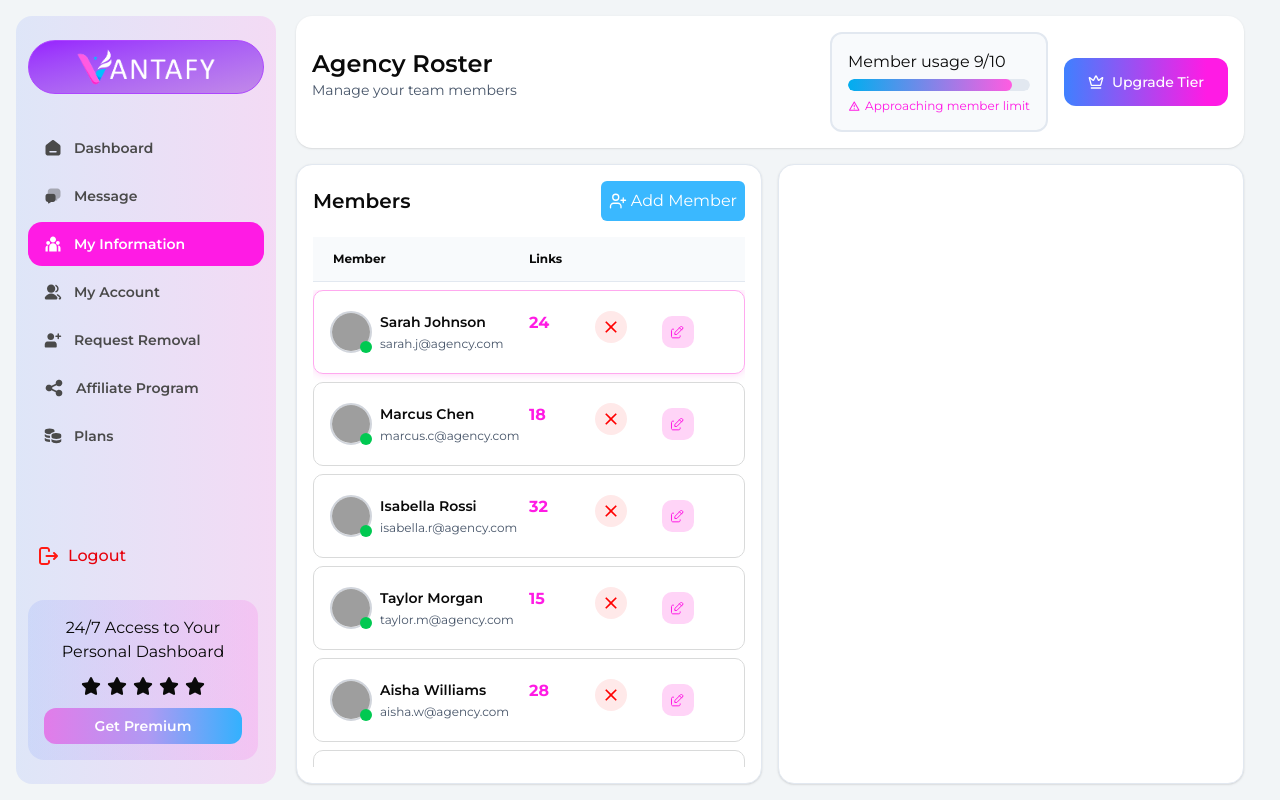
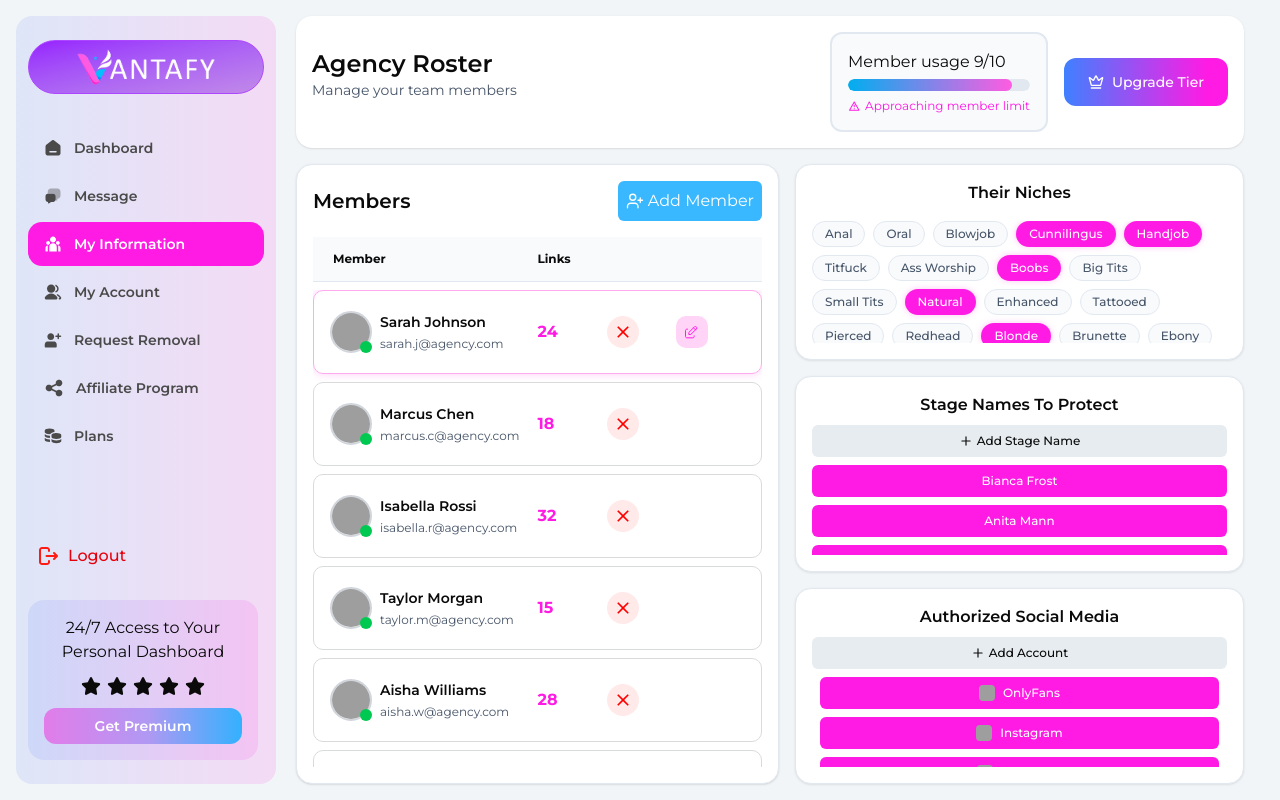
Before and after one commit to raazr62/Vantafy_frontend, a React (Vite) app: page /dashboard/my-information in a window 1280 px wide. Built offline with nearby package versions, Linux system fonts and the light colour scheme; grey boxes are pictures that could not be loaded.

Commit message:
add: MyInformation Page: TheirNiches, StageNamesToProtect, AuthorizedSocialMedia section

```diff
--- a/package.json
+++ b/package.json
@@ -43,6 +43,7 @@
     "react-router": "^7.9.6",
     "react-router-hash-link": "^2.4.3",
     "sort-by": "^1.2.0",
+    "sweetalert2": "^11.26.10",
     "swiper": "^12.0.3",
     "tailwind-merge": "^3.4.0",
     "tailwindcss": "^4.1.17"
--- /dev/null
+++ b/src/components/DashboardComponent/MyInformation.jsx/AuthorizedSocialMedia.jsx
@@ -0,0 +1,93 @@
+import { Button } from "@/components/ui/button";
+import { getSocialPlatform } from "@/lib/utils";
+import CommonInputField from "@/shared/AuthShared/CommonInputField";
+import { PlusIcon } from "lucide-react";
+import React, { useState } from "react";
+import toast from "react-hot-toast";
+import { Link } from "react-router";
+
+const AuthorizedSocialMedia = ({ memberData }) => {
+  const [isAddActive, setIsAddActive] = useState(false);
+
+  // Add Social Media
+  const handleAddSocialMedia = (e) => {
+    e.preventDefault();
+    const authorizedSocialMedia = e.target.authorizedSocialMedia.value;
+    if (!authorizedSocialMedia) {
+      toast.error("Please provide a authorized link");
+      return;
+    }
+    toast.success("Authorized Social Media Successfully added");
+    setIsAddActive(false);
+    e.target.reset();
+  };
+  return (
+    <div className="bg-white rounded-2xl p-4 w-full border border-[#E2E8F0] shadow-[0_0.785px_2.355px_rgba(0,0,0,0.10)] flex flex-col min-h-0 grow flex-1">
+      <p className="font-semibold text-center">Authorized Social Media</p>
+
+      <button
+        onClick={() => setIsAddActive(true)}
+        className="text-xs font-medium text-center bg-[#E6ECEF] rounded-[6px] py-2 flex items-center justify-center my-2 w-full gap-1 cursor-pointer"
+      >
+        <PlusIcon size={14} /> Add Account
+      </button>
+      {isAddActive && (
+        <form onSubmit={handleAddSocialMedia} className="mb-2">
+          <CommonInputField
+            type="url"
+            name="authorizedSocialMedia"
+            placeholder={"Paste Website Url here"}
+            className={"px-4 py-1.5 text-xs"}
+          />
+          <div className="flex items-center gap-5 mt-2">
+            <Button
+              type={"button"}
+              onClick={() => setIsAddActive(false)}
+              variant={"outline"}
+              className={"flex-1 text-xs"}
+            >
+              Cancel
+            </Button>
+            <Button
+              type={"submit"}
+              variant={"secondary"}
+              className={"flex-1 text-xs py-0.5"}
+            >
+              Submit
+            </Button>
+          </div>
+        </form>
+      )}
+      <div className="space-y-2 grow overflow-y-auto px-2">
+        {memberData.socialMedia.map((url, idx) => {
+          const platform = getSocialPlatform(url);
+          if (!platform) return null;
+
+          return (
+            <Link
+              to={url}
+              target="_blank"
+              key={idx}
+              className="py-2 px-3 text-xs font-medium bg-primary rounded-[6px] text-center w-full! flex items-center justify-center gap-2"
+            >
+              {/* Platform Logo */}
+              <img
+                src={`https://logo.clearbit.com/${platform.domain}`}
+                onError={(e) => {
+                  e.currentTarget.src = `https://www.google.com/s2/favicons?domain=${platform.domain}&sz=64`;
+                }}
+                alt={platform.name}
+                className="w-4 h-4 rounded"
+              />
+
+              {/* Platform Name */}
+              <p className="text-xs font-medium text-white">{platform.name}</p>
+            </Link>
+          );
+        })}
+      </div>
+    </div>
+  );
+};
+
+export default AuthorizedSocialMedia;
--- /dev/null
+++ b/src/components/DashboardComponent/MyInformation.jsx/MemberNiches.jsx
@@ -0,0 +1,34 @@
+import { nichesMockData } from "@/lib/DashboardMockData";
+import React from "react";
+
+const MemberNiches = ({ memberData }) => {
+  const selectedNiches = new Set(memberData.niches);
+
+  return (
+    <div className="bg-white rounded-2xl p-4 w-full border border-[#E2E8F0] shadow-[0_0.785px_2.355px_rgba(0,0,0,0.10)] gap-4 flex flex-col min-h-0 grow flex-1">
+      <p className="font-semibold text-center">Their Niches</p>
+
+      <div className="flex flex-wrap gap-2 grow overflow-y-auto">
+        {nichesMockData.map((niche, idx) => {
+          const isActive = selectedNiches.has(niche);
+
+          return (
+            <span
+              key={idx}
+              className={`px-3 py-1 rounded-full text-xs font-medium border transition
+                ${
+                  isActive
+                    ? "bg-primary text-white border-transparent shadow-[0_0_6px_rgba(255,92,225,0.35)]"
+                    : "bg-[#F8FAFC] text-[#475569] border-[#E2E8F0]"
+                }`}
+            >
+              {niche}
+            </span>
+          );
+        })}
+      </div>
+    </div>
+  );
+};
+
+export default MemberNiches;
--- /dev/null
+++ b/src/components/DashboardComponent/MyInformation.jsx/MemberStageNames.jsx
@@ -0,0 +1,74 @@
+import { Button } from "@/components/ui/button";
+import CommonInputField from "@/shared/AuthShared/CommonInputField";
+import { PlusIcon } from "lucide-react";
+import React, { useState } from "react";
+import toast from "react-hot-toast";
+
+const MemberStageNames = ({ memberData }) => {
+  const [isAddActive, setIsAddActive] = useState(false);
+
+  // Add Social Media
+  const handleAddStageName = (e) => {
+    e.preventDefault();
+    const stageName = e.target.stageName.value;
+    if (!stageName) {
+      toast.error("Please provide a Stage Name");
+      return;
+    }
+    toast.success("Stage Name Successfully added");
+    setIsAddActive(false);
+    e.target.reset();
+  };
+  return (
+    <div className="bg-white rounded-2xl p-4 w-full border border-[#E2E8F0] shadow-[0_0.785px_2.355px_rgba(0,0,0,0.10)] flex flex-col min-h-0 grow flex-1">
+      <p className="font-semibold text-center">Stage Names To Protect</p>
+
+      <button
+        onClick={() => setIsAddActive(true)}
+        className="text-xs font-medium text-center bg-[#E6ECEF] rounded-[6px] py-2 flex items-center justify-center my-2 w-full gap-1 cursor-pointer"
+      >
+        <PlusIcon size={14} /> Add Stage Name
+      </button>
+      {isAddActive && (
+        <form onSubmit={handleAddStageName} className="mb-2">
+          <CommonInputField
+            type="text"
+            name="stageName"
+            placeholder={"Enter Stage Name"}
+            className={"px-4 py-1.5 text-xs"}
+          />
+          <div className="flex items-center gap-5 mt-2">
+            <Button
+              type={"button"}
+              onClick={() => setIsAddActive(false)}
+              variant={"outline"}
+              className={"flex-1 text-xs"}
+            >
+              Cancel
+            </Button>
+            <Button
+              type={"submit"}
+              variant={"secondary"}
+              className={"flex-1 text-xs py-0.5"}
+            >
+              Submit
+            </Button>
+          </div>
+        </form>
+      )}
+
+      <div className="space-y-2 grow overflow-y-auto">
+        {memberData.stageNames.map((stageName, idx) => (
+          <p
+            key={idx}
+            className="py-2 px-3 text-xs font-medium text-white bg-primary rounded-[6px] text-center"
+          >
+            {stageName}
+          </p>
+        ))}
+      </div>
+    </div>
+  );
+};
+
+export default MemberStageNames;
--- a/src/components/DashboardComponent/MyInformation.jsx/MyMembers.jsx
+++ b/src/components/DashboardComponent/MyInformation.jsx/MyMembers.jsx
@@ -8,7 +8,7 @@ const MyMembers = () => {
   return (
     <div className="flex gap-4 grow min-h-0">
       <MyMembersAdd whichMember={whichMember} setWhichMember={setWhichMember} />
-      <MyMembersInfo />
+      <MyMembersInfo whichMember={whichMember} />
     </div>
   );
 };
--- a/src/components/DashboardComponent/MyInformation.jsx/MyMembersAdd.jsx
+++ b/src/components/DashboardComponent/MyInformation.jsx/MyMembersAdd.jsx
@@ -9,8 +9,12 @@ import CommonInputField from "@/shared/AuthShared/CommonInputField";
 import React, { useState } from "react";
 import toast from "react-hot-toast";
 import { IoMdClose } from "react-icons/io";
+import Swal from "sweetalert2";
 
 const MyMembersAdd = ({ setWhichMember, whichMember }) => {
+  // All Members List
+  const [membersData, setMembersData] = useState(memberMockData);
+
   // State for Input filed Toggle
   const [openAddMemberInput, setOpenAddMemberInput] = useState(false);
 
@@ -30,14 +34,39 @@ const MyMembersAdd = ({ setWhichMember, whichMember }) => {
     );
     setOpenAddMemberInput(false);
   };
+
+  const handleRemoveMember = (id) => {
+    if (!id) {
+      Swal.fire("Error", "Something went wrong", "error");
+      return;
+    }
+
+    Swal.fire({
+      title: "Are you sure?",
+      text: "This member will be removed permanently.",
+      icon: "warning",
+      showCancelButton: true,
+      confirmButtonText: "Yes, remove",
+      cancelButtonText: "No, cancel",
+      confirmButtonColor: "#ef4444",
+      cancelButtonColor: "#6b7280",
+    }).then((result) => {
+      if (result.isConfirmed) {
+        const filterdMembers = membersData.filter((member) => member.id !== id);
+        setMembersData(filterdMembers);
+        Swal.fire("Removed!", "Member has been removed.", "success");
+      }
+    });
+  };
+
   return (
-    <div className="bg-white rounded-2xl p-4 w-full shadow-[0_0.785px_2.355px_0_rgba(0,0,0,0.10),0_0.785px_1.57px_-0.785px_rgba(0,0,0,0.10)] space-y-4 border border-[#E2E8F0] flex flex-col grow min-h-0">
+    <div className="bg-white rounded-2xl p-4 w-full shadow-[0_0.785px_2.355px_0_rgba(0,0,0,0.10),0_0.785px_1.57px_-0.785px_rgba(0,0,0,0.10)] space-y-4 border border-[#E2E8F0] flex flex-col grow flex-1">
       {/* Header */}
       <div className="flex items-center justify-between w-full">
         <p className="text-xl font-semibold">Members</p>
         <button
           onClick={() => setOpenAddMemberInput(true)}
-          className="bg-[#3AB8FF] text-white p-2 rounded-[6px] flex items-center gap-1"
+          className="bg-[#3AB8FF] text-white p-2 rounded-[6px] flex items-center gap-1 cursor-pointer"
         >
           <AddMemberIconSVG /> Add Member
         </button>
@@ -77,13 +106,13 @@ const MyMembersAdd = ({ setWhichMember, whichMember }) => {
 
         {/* Member Lists */}
         <div className="space-y-2 mt-2 grow min-h-0 overflow-y-auto">
-          {memberMockData.map((memberData) => {
+          {membersData.map((memberData) => {
             const isActive = memberData.id === whichMember;
             return (
               <div
                 key={memberData.id}
                 onClick={() => setWhichMember(memberData.id)}
-                className={`py-5 px-4 border rounded-lg grid grid-cols-6 cursor-pointer ${
+                className={`py-5 px-4 border rounded-lg grid grid-cols-6 cursor-pointer items-center ${
                   isActive
                     ? "border-[#FFA9EF] shadow-[0_0_9px_0_rgba(255,92,225,0.30)]"
                     : "border-[#D9DADA]"
@@ -110,14 +139,19 @@ const MyMembersAdd = ({ setWhichMember, whichMember }) => {
                 <p className="font-bold text-primary">{memberData.links}</p>
 
                 {/* Delete Member */}
-                <button className="w-8 h-8 bg-[#FF2B2B1A] flex items-center justify-center rounded-full cursor-pointer">
+                <button
+                  onClick={() => handleRemoveMember(memberData.id)}
+                  className="w-8 h-8 bg-[#FF2B2B1A] flex items-center justify-center rounded-full cursor-pointer"
+                >
                   <IoMdClose color="red" size={20} />
                 </button>
 
                 {/* Edit Icon */}
-                <button className="w-8 h-8 self-center rounded-lg bg-[#FFD4F7] flex items-center justify-center cursor-pointer">
-                  <EditIconSVG />
-                </button>
+                {isActive && (
+                  <button className="w-8 h-8 self-center rounded-lg bg-[#FFD4F7] flex items-center justify-center cursor-pointer">
+                    <EditIconSVG />
+                  </button>
+                )}
               </div>
             );
           })}
--- a/src/components/DashboardComponent/MyInformation.jsx/MyMembersInfo.jsx
+++ b/src/components/DashboardComponent/MyInformation.jsx/MyMembersInfo.jsx
@@ -1,8 +1,18 @@
+import { memberMockData } from "@/lib/DashboardMockData";
 import React from "react";
+import MemberNiches from "./MemberNiches";
+import MemberStageNames from "./MemberStageNames";
+import AuthorizedSocialMedia from "./AuthorizedSocialMedia";
 
-const MyMembersInfo = () => {
+const MyMembersInfo = ({ whichMember }) => {
+  const memberData = memberMockData.find((member) => member.id === whichMember);
+
   return (
-    <div className="bg-white rounded-2xl p-4 w-full shadow-[0_0.785px_2.355px_0_rgba(0,0,0,0.10),0_0.785px_1.57px_-0.785px_rgba(0,0,0,0.10)] space-y-4 flex items-center justify-between border border-[#E2E8F0]"></div>
+    <div className="space-y-4 flex flex-col min-h-0 grow flex-1">
+      <MemberNiches memberData={memberData} />
+      <MemberStageNames memberData={memberData} />
+      <AuthorizedSocialMedia memberData={memberData} />
+    </div>
   );
 };
 
--- a/src/lib/DashboardMockData.jsx
+++ b/src/lib/DashboardMockData.jsx
@@ -235,7 +235,7 @@ export const sidebarLinks = [
     icon: <AffiliateIconSVG />,
   },
   {
-    id: 7,
+    id: 8,
     name: "Plans",
     to: "/dashboard/plans",
     icon: <PlansIconSVG />,
--- a/src/lib/utils.js
+++ b/src/lib/utils.js
@@ -1,6 +1,31 @@
 import { clsx } from "clsx";
-import { twMerge } from "tailwind-merge"
+import { twMerge } from "tailwind-merge";
 
 export function cn(...inputs) {
   return twMerge(clsx(inputs));
 }
+
+export const getSocialPlatform = (url) => {
+  try {
+    const hostname = new URL(url).hostname.replace("www.", "");
+
+    if (hostname.includes("instagram"))
+      return { name: "Instagram", domain: "instagram.com" };
+
+    if (hostname.includes("twitter") || hostname.includes("x.com"))
+      return { name: "X (Twitter)", domain: "x.com" };
+
+    if (hostname.includes("onlyfans"))
+      return { name: "OnlyFans", domain: "onlyfans.com" };
+
+    if (hostname.includes("linktr"))
+      return { name: "Linktree", domain: "linktr.ee" };
+
+    if (hostname.includes("facebook"))
+      return { name: "Facebook", domain: "facebook.com" };
+
+    return { name: hostname, domain: hostname };
+  } catch {
+    return null;
+  }
+};
```
Also changed, not shown: 1 other file (tests, documents, lock files or other folders).
